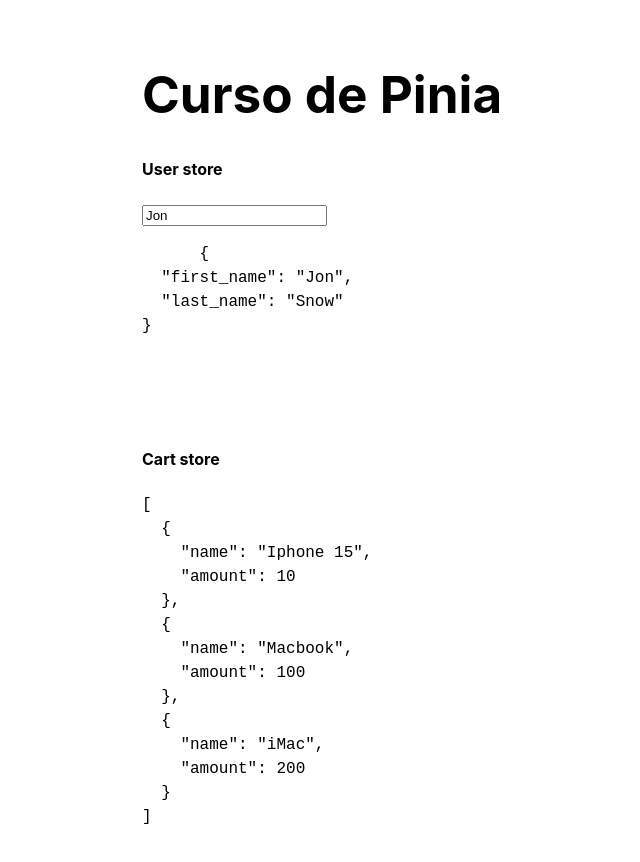
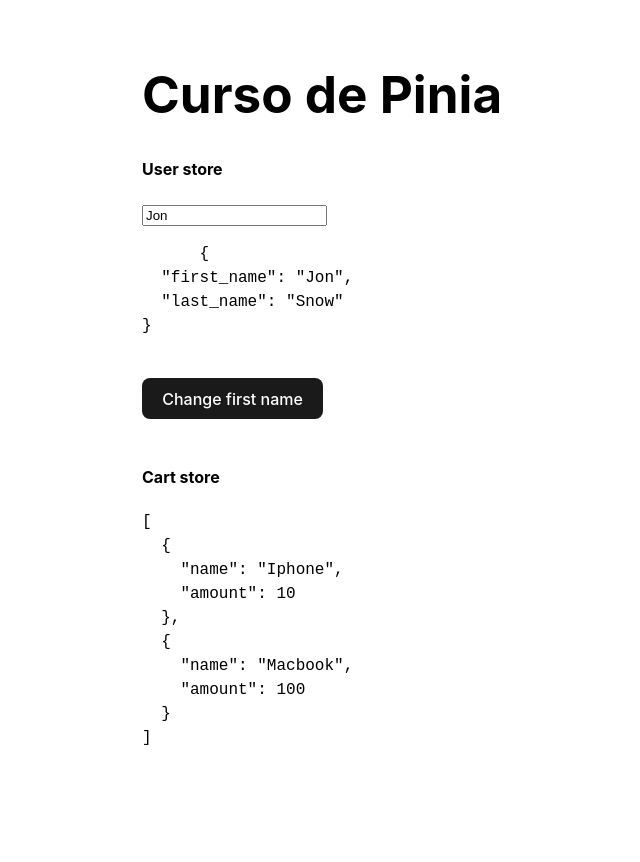
Before and after one commit to escolalaravue/pinia, a Vue app: page / in a window 1280 px wide. Shown: the top 862 px of the page, without its empty margins (230-870 px from the left). After the commit the page ends 800 px from the top, so only its background shows below. Built offline with nearby package versions, Linux system fonts and the light colour scheme.

Commit message:
Atualizando o state usando Options API

```diff
--- a/src/App.vue
+++ b/src/App.vue
@@ -2,26 +2,31 @@
   <div>
     <h1>Curso de Pinia</h1>
     <h4>User store</h4>
-    <input type="text" v-model="userStore.user.first_name">
+    <input type="text" v-model="user.first_name">
     <pre>
-      {{ userStore.user }}
+      {{ user }}
     </pre>
+    <button @click="changeFirstName('Test')">Change first name</button>
     <br><br>
     <h4>Cart store</h4>
-    <pre>{{cartStore.products}}</pre>
+    <pre>{{products}}</pre>
   </div>
 </template>
 
-<script setup>
+<script>
+import {mapState, mapWritableState} from 'pinia';
 import {useUserStore} from './store/user.js';
 import {useCartStore} from './store/cart.js';
 
-const userStore = useUserStore();
-const cartStore = useCartStore();
-
-cartStore.products[0].name = 'Iphone 15'
-cartStore.products.push({
-  name: 'iMac',
-  amount: 200
-},)
+export default {
+  computed: {
+    ...mapWritableState(useUserStore, ['user']),
+    ...mapState(useCartStore, ['products'])
+  },
+  methods: {
+    changeFirstName(name) {
+      this.user.first_name = name
+    }
+  }
+}
 </script>
--- a/src/style.css
+++ b/src/style.css
@@ -35,6 +35,7 @@ button {
   border-radius: 8px;
   border: 1px solid transparent;
   padding: 0.6em 1.2em;
+  color: #fff;
   font-size: 1em;
   font-weight: 500;
   font-family: inherit;
```
